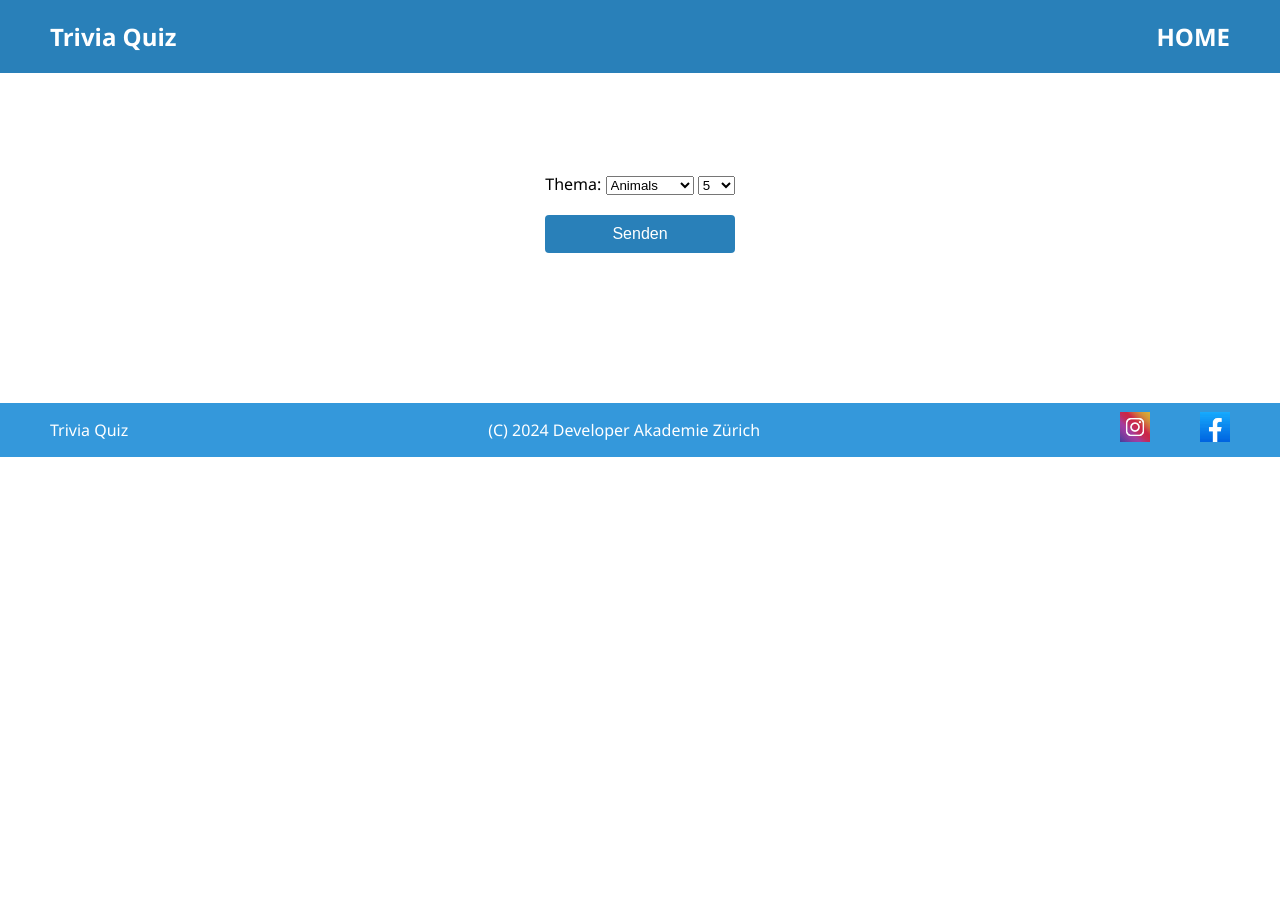
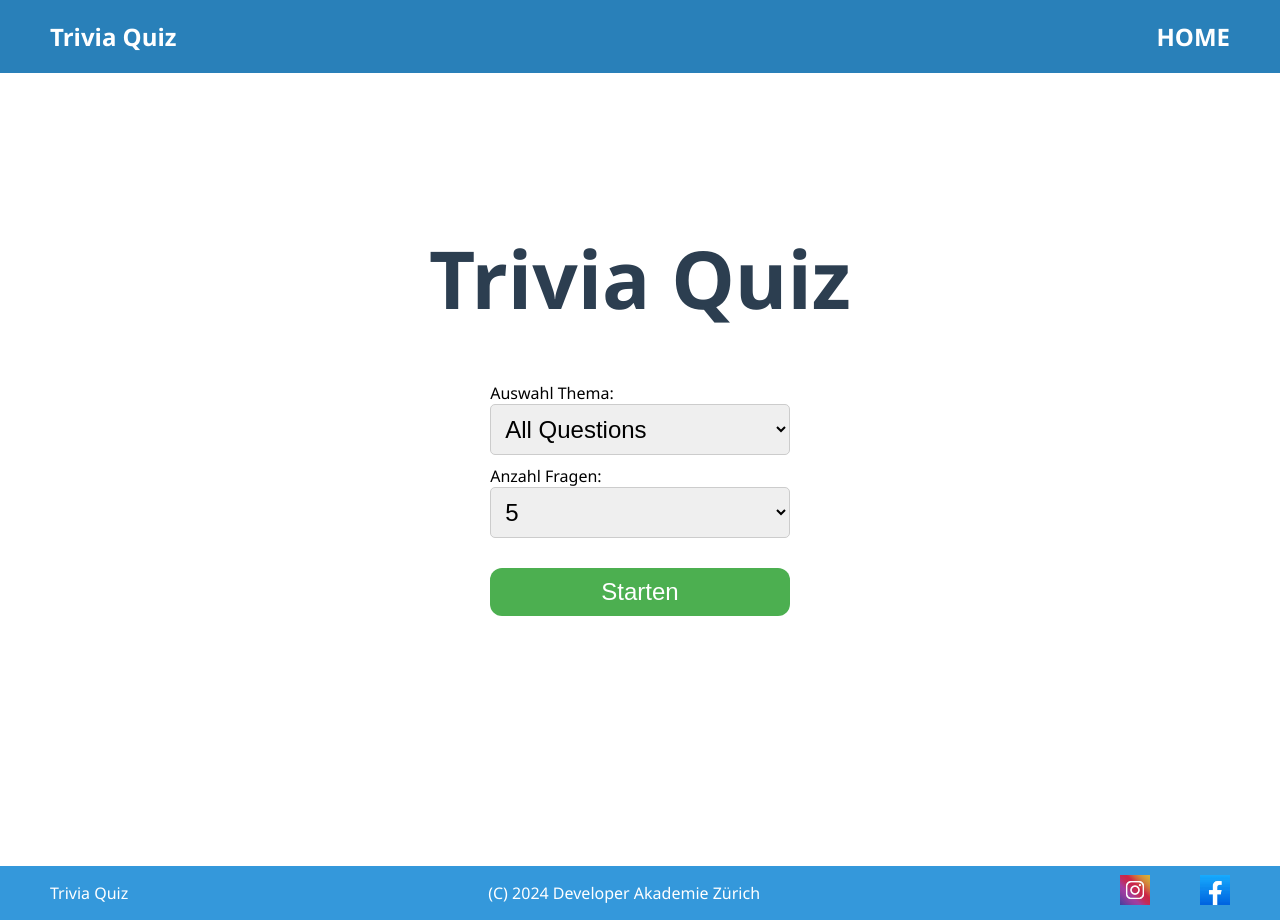
Before and after one commit to philipp-burri/p07-trivia-quiz, a PHP site: page / in a window 1280 px wide. Before the commit the page ends 457 px from the top, so only its background shows below. Run offline with PHP 8.4, Linux system fonts and the light colour scheme.

Commit message:
resultat+indexseite-update

```diff
--- a/src/public/index.php
+++ b/src/public/index.php
@@ -24,28 +24,32 @@ session_unset();
 
 <?php include '../utils/header.php' ?>
 
+<div style="margin-top: 150px; font-size: 40px;">
+    <h1>Trivia Quiz</h1>
+</div>
 <div class="dropdown-menu">
 <form action="assets/logik.php" method="post">
-        <label for="">Thema:</label>
+        <label for="">Auswahl Thema:</label><br>
         <select id="categories" name="categories">
+            <option value="mixed">All Questions</option>
             <option value="animals">Animals</option>
+            <option value="football">Football</option>
+            <option value="geography">Geography</option>
             <option value="history">History</option>
-            <option value="geography">Geography</option>
-            <option value="football">Football</option>
-            <option value="mixed">Mixed</option>
 
         </select>
 
+        <label for="">Anzahl Fragen:</label><br>
         <select id="amount" name="amount">
             <option value="5">5</option>
             <option value="10">10</option>
             <option value="15">15</option>
         </select>
 
-        <button type="submit">Senden</button>
+        <button type="submit">Starten</button>
     </form>
 </div>
 
-<?php include '../utils/footer.php'; ?>
+<?php  include '../utils/footer.php'; ?>
 </body>
 </html>
--- a/src/public/style.css
+++ b/src/public/style.css
@@ -1,6 +1,6 @@
 body {
     font-family: 'Segoe UI', Tahoma, Geneva, Verdana, sans-serif;
-
+    box-sizing: border-box;
     margin: 0 auto;
 
 }
@@ -140,11 +140,11 @@ button[type="submit"]:hover {
     background-color: #3498db;
 }
 
-.dropdown-menu{
+/* .dropdown-menu{
     margin-top: 100px;
     display: flex;
     justify-content: center;
-}
+} */
 
 .redirect-button{
     background-color: black;
@@ -178,3 +178,40 @@ footer {
     height: 30px;
     padding-right: 50px;
 }
+
+.dropdown-menu {
+    margin-top: 50px;
+    margin-bottom: 250px;
+    display: flex;
+    justify-content: center;
+    box-sizing: border-box;
+
+}
+/* Vergrößern und Stylen der Drop-Down-Menüs */
+.dropdown-menu select {
+    width: 100%;
+    max-width: 300px; /* Maximale Breite der Drop-Down-Menüs */
+    padding: 10px; /* Innenabstand */
+    font-size: 24px; /* Schriftgröße */
+    border: 1px solid #ccc; /* Rahmen */
+    border-radius: 5px; /* Abgerundete Ecken */
+    margin-bottom: 10px; /* Abstand zwischen den Elementen */
+    box-sizing: border-box; /* Box-Modell anpassen */
+
+}
+
+/* Button stylen */
+.dropdown-menu button {
+    padding: 10px 20px;
+    font-size: 24px;
+    background-color: #4CAF50; /* Hintergrundfarbe */
+    color: white; /* Schriftfarbe */
+    border: none; /* Kein Rahmen */
+    border-radius: 12px; /* Abgerundete Ecken */
+    cursor: pointer; /* Zeiger ändern */
+}
+
+/* Button Hover-Effekt */
+.dropdown-menu button:hover {
+    background-color: #45a049; /* Hintergrundfarbe bei Hover */
+}
```
Also changed, not shown: src/public/assets/img/glueck.jpeg (deleted), src/public/assets/img/insta.jpeg (deleted).
